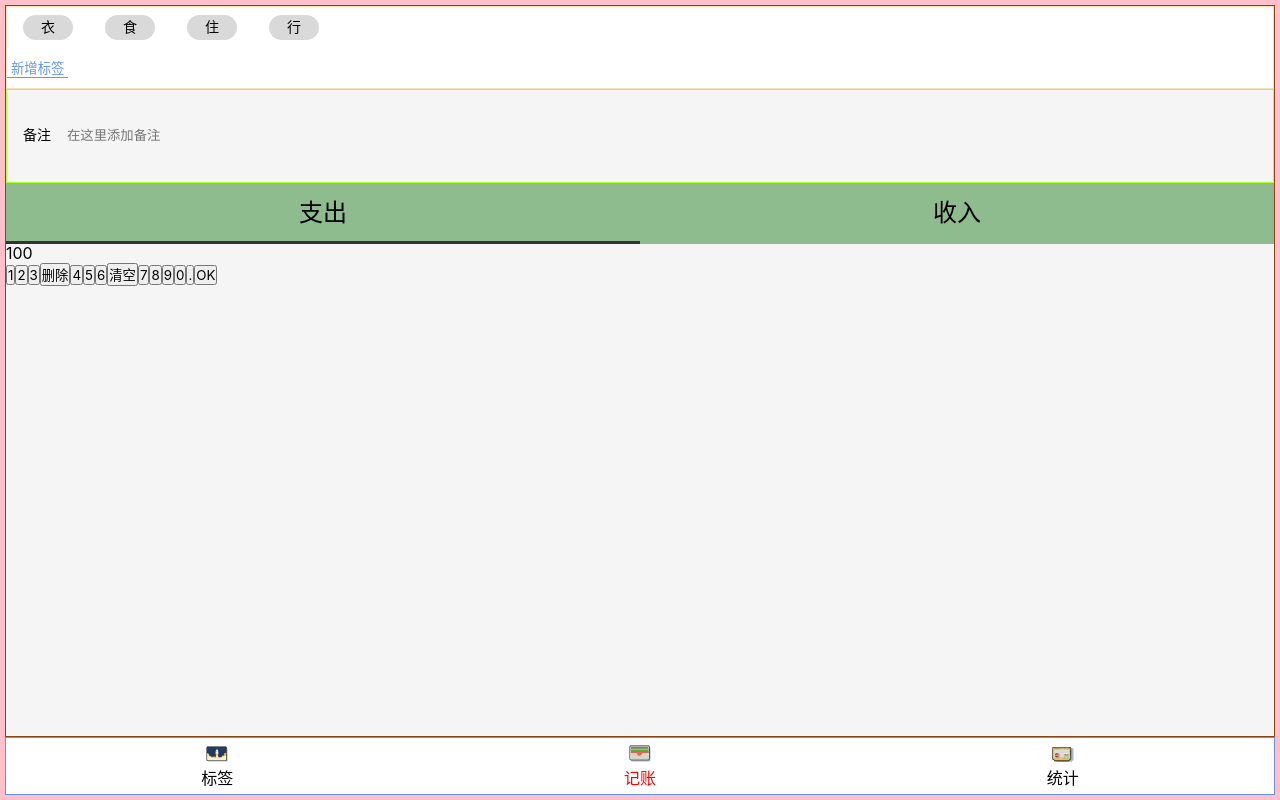
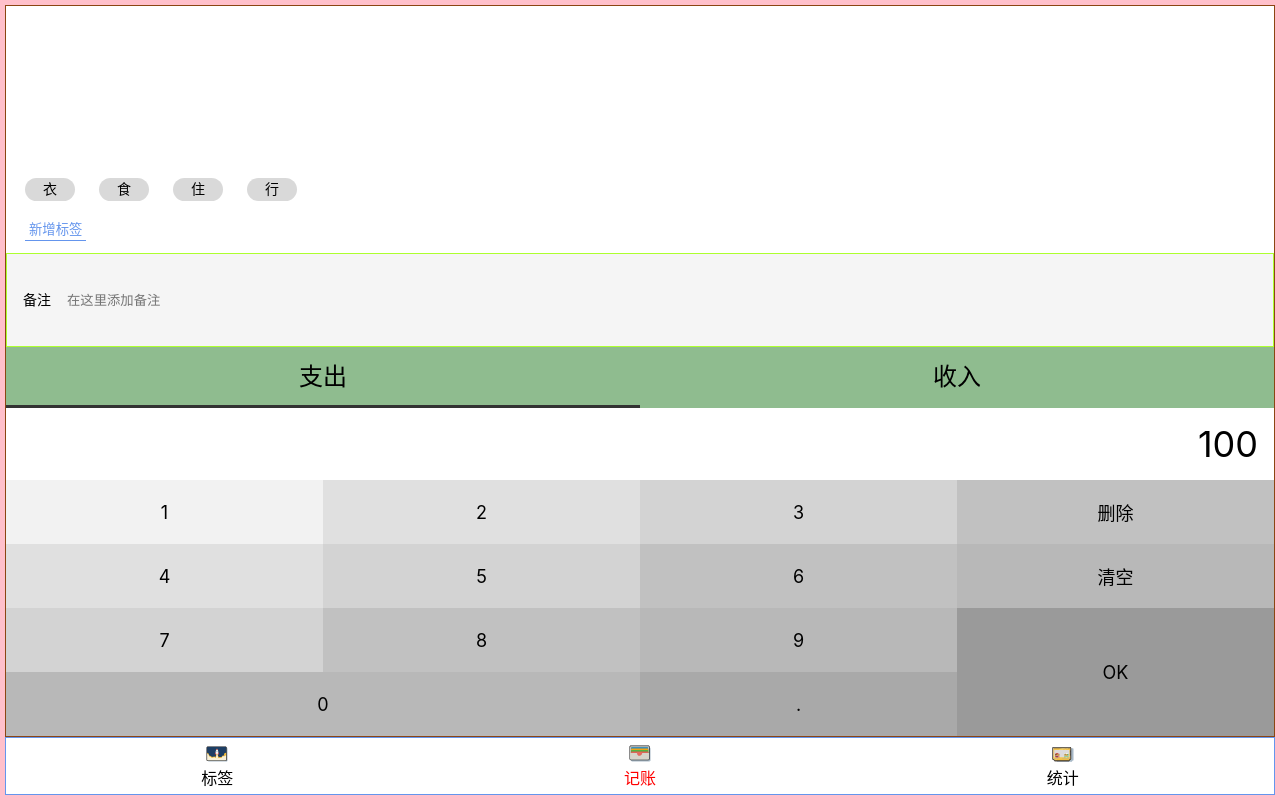
Before and after one commit to Guang-Yu6/react-my-account-book, a React app: page /#/money in a window 1280 px wide. Built offline with nearby package versions, Linux system fonts and the light colour scheme.

Commit message:
计算器模块完成UI，并且重建了Layout模块

```diff
--- a/src/Components/Layout.tsx
+++ b/src/Components/Layout.tsx
@@ -18,7 +18,7 @@ const Layout = (props:any)=>{
   const {children} = props
   return (
       <Wrapper>
-        <Main>
+        <Main className={props.className}>
           {children}
         </Main>
         <Nav/>
--- a/src/index.css
+++ b/src/index.css
@@ -17,6 +17,12 @@ body{
     outline: none;
 }
 .icon {
-    /*width: 3em;*/
-    /*height: 3em;*/
+    width: 1em;
+    height: 1em;
+    display: inherit;
 }
+.clearfix::after {
+    content: "";
+    display: block;
+    clear: both;
+}
--- a/src/views/Money.tsx
+++ b/src/views/Money.tsx
@@ -4,26 +4,32 @@ import styled from 'styled-components';
 
 const TagSection = styled.section`
   background: #FFFFFF;
-  border: 1px solid wheat;
+  padding: 12px 19px;
+  flex-grow: 1;
+  display: flex;
+  flex-direction: column;
+  justify-content: flex-end; // 尽量靠下
+  align-items: flex-start; // 尽量靠左
   > ol {
-     padding: 0 -12px;
+     margin: 0 -12px;
     > li {
       background: #d9d9d9;
       border-radius: 18px;
       display: inline-block;  //把li变成行内块
-      padding: 4px 18px;
+      padding: 3px 18px;
       font-size: 14px;
-      margin: 8px 16px;
+      margin: 8px 12px;
     }
   }
   > button {
      border: none;
      background: none;
-     padding: 0 4px;
+     padding: 2px 4px;
      border-bottom: 1px solid cornflowerblue;
      color: cornflowerblue;
-     margin-top: 10px;
-     margin-bottom: 10px;
+     margin-top: 8px;
+
+
   }
 `
 
@@ -72,12 +78,67 @@ const TypeSection = styled.section`
   }
 `
 const NumberSection = styled.section`
-
+  display: flex;
+  flex-direction: column;
+  > .output {
+  background: white;
+  font-size: 36px;
+  line-height: 72px;
+  text-align: right;
+  padding: 0 16px;
+  }
+  > .pad {
+    > button {
+      font-size: 18px;
+      float: left;
+      width: 25%;
+      height: 64px;
+      border: none;
+      &.ok{height: 128px;float: right;}
+      &.zero {width: 50%;}
+      &:nth-child(1){
+        background: #f2f2f2;
+      }
+      &:nth-child(2),
+      &:nth-child(5)
+      {
+        background: #E0E0E0;
+      }
+      &:nth-child(3),
+      &:nth-child(6),
+      &:nth-child(9)
+      {
+        background: #D3D3D3;
+      }
+      &:nth-child(4),
+      &:nth-child(7),
+      &:nth-child(10)
+      {
+        background: #C1C1C1;
+      }
+      &:nth-child(8),
+      &:nth-child(11),
+      &:nth-child(13)
+      {
+        background: #B8B8B8;
+      }
+      &:nth-child(12){
+        background:#9A9A9A;
+      }
+      &:nth-child(14)
+      {
+        background: #A9A9A9
+      }
+    }
+  }
 `
-
+const MyLayout = styled(Layout)`
+  display: flex;
+  flex-direction: column;
+`
 function Money() {
   return (
-    <Layout>
+    <MyLayout>
       <TagSection>
         <ol>
           <li>衣</li>
@@ -104,7 +165,8 @@ function Money() {
       </TypeSection>
 
       <NumberSection>
-        <div>100</div>
+        <div className='output'>100</div>
+        <div className='pad clearfix'>
           <button>1</button>
           <button>2</button>
           <button>3</button>
@@ -116,11 +178,12 @@ function Money() {
           <button>7</button>
           <button>8</button>
           <button>9</button>
-        <button>0</button>
-        <button>.</button>
-        <button>OK</button>
+          <button className='ok'>OK</button>
+          <button className='zero'>0</button>
+          <button >.</button>
+        </div>
       </NumberSection>
-    </Layout>
+    </MyLayout>
   )
 }
 
```
Lines whose indentation alone changed are shown as unchanged.
